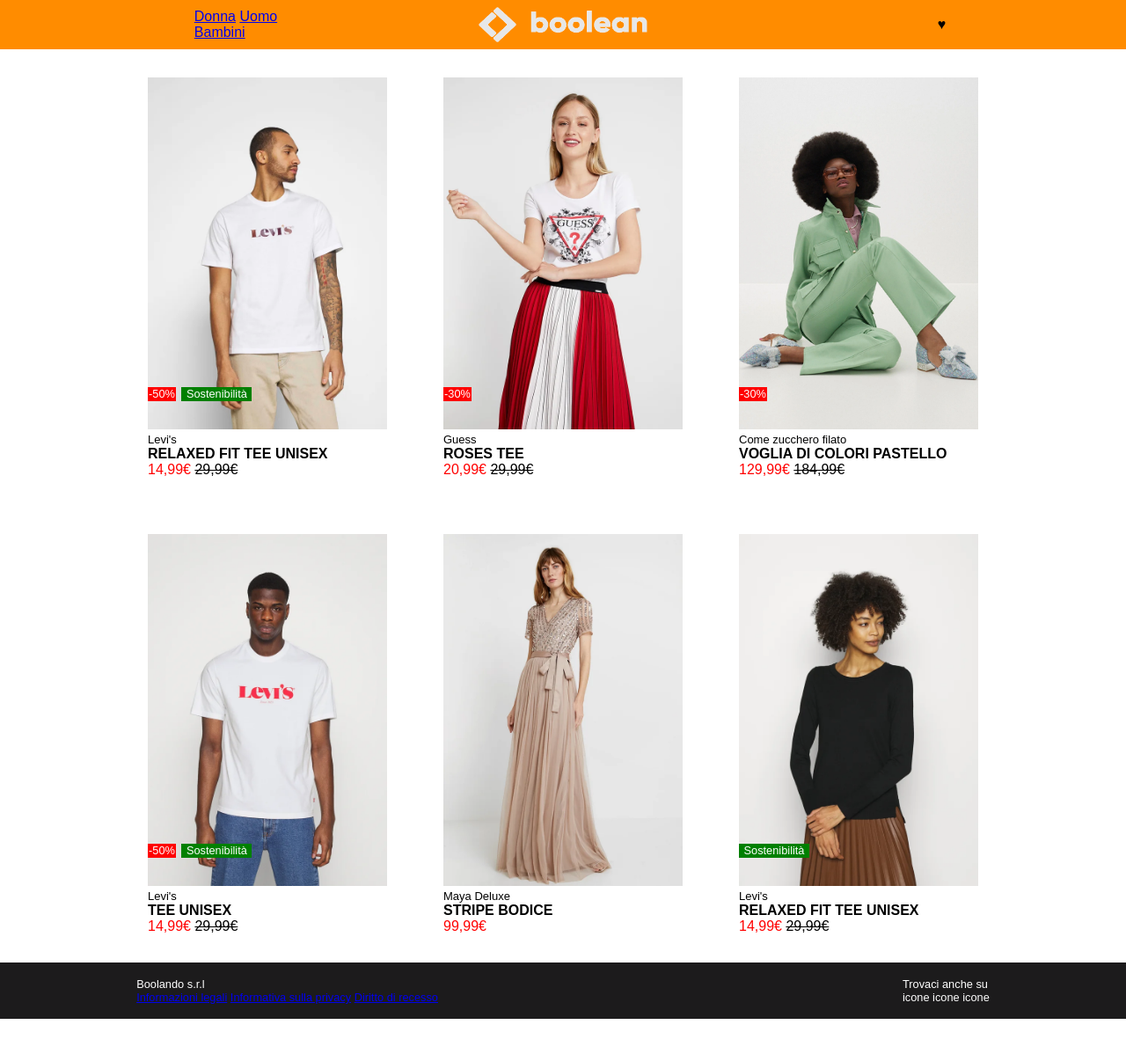
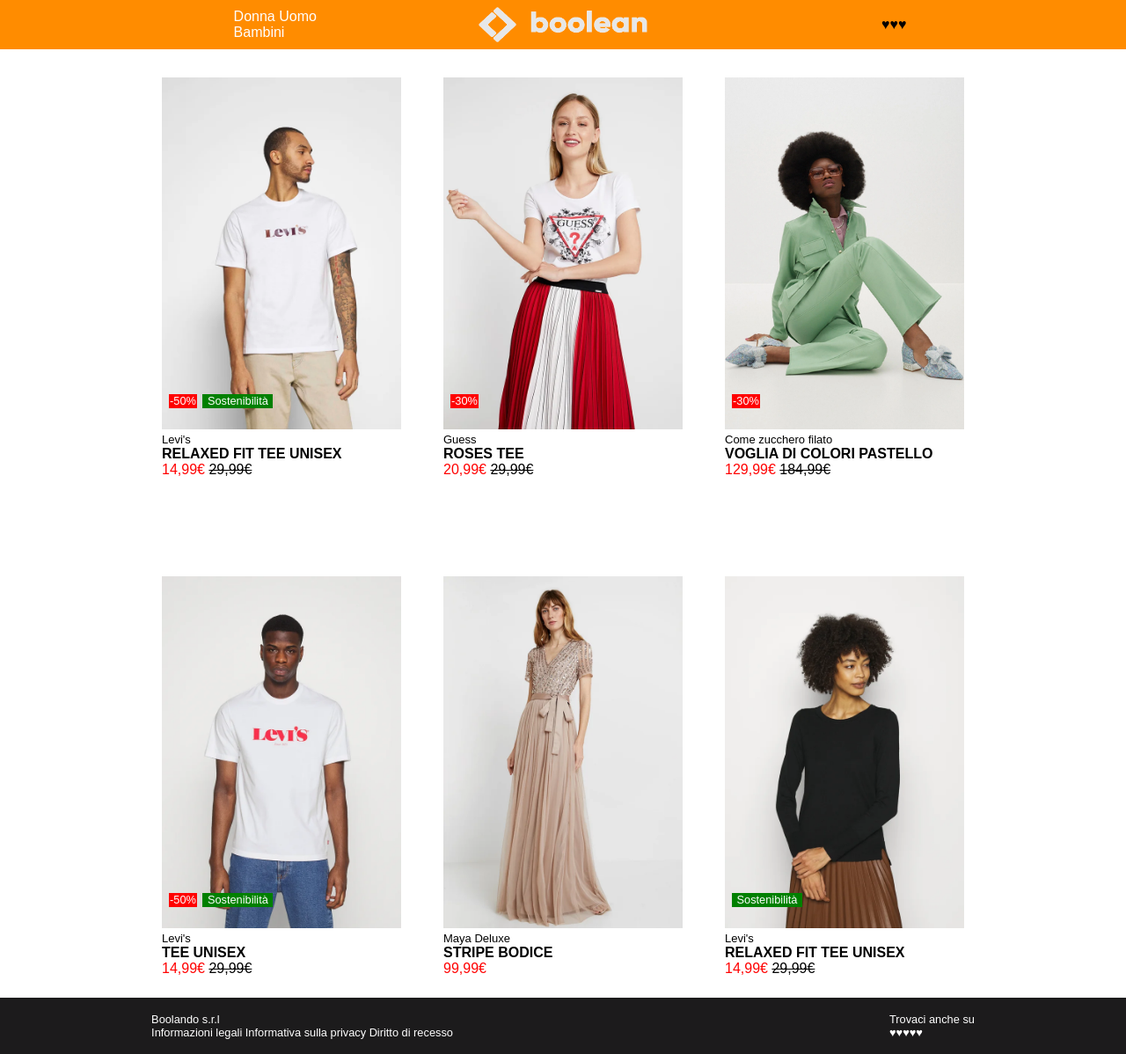
Before and after one commit to SimonePresti/html-css-boolando, a plain HTML site: page index.html in a window 1280 px wide. Shown: the whole page at 88% size. Before the commit the page ends 1158 px from the top, so only its background shows below. Drawn offline with Linux system fonts and the light colour scheme.

Commit message:
almost complete

```diff
--- a/css/style.css
+++ b/css/style.css
@@ -12,6 +12,8 @@ body {
     display: flex;
 }
 
+
+
 .p-relative {
     position: relative;
 }
@@ -24,8 +26,12 @@ body {
 nav {
     background-color: darkorange;
     height: 3.5rem;
+    width: 100%;
     justify-content: center;
     align-items: center;
+    position: fixed;
+    z-index: 1;
+
 
 
 }
@@ -37,13 +43,18 @@ nav {
 
 }
 
+a:link {
+    color: white;
+    text-decoration: none;
+}
+
 div.link {
     color: white;
     text-decoration: none;
 }
 
 .logo-box {
-    flex-basis: 40%;
+    flex-basis: 33%;
     align-items: center;
     justify-content: center;
 }
@@ -69,7 +80,8 @@ section.row-products {
 
 article.product {
     display: inline-block;
-    padding: 2rem;
+    padding: 1.5rem;
+    margin-top: 4rem;
 
 
 }
@@ -145,7 +157,7 @@ div.info {
     color: white;
     flex-basis: 100%;
     font-size: .8rem;
-    margin-right: 33rem;
+    margin-right: 31rem;
 
 }
 
--- a/index.html
+++ b/index.html
@@ -20,7 +20,7 @@
                 <img class="logo" src="./img/boolean-logo.png" alt="Logo">
             </div>
             <div class="h-right flex">
-                <span>&hearts;</span>
+                <span>&hearts;</span><span>&hearts;</span><span>&hearts;</span>
             </div>
         </nav>
 
@@ -28,7 +28,7 @@
     <main>
         <section class="row-products flex">
             <article class="product p-relative">
-                <img class="photo" src="./img/1.webp" alt="primo-uomo">
+                <img id="photo1" src="./img/1.webp" alt="primo-uomo">
                 <span class="discount p-absolute">-50%</span>
                 <span class="sustainability p-absolute">Sostenibilità</span>
                 <div>
@@ -38,7 +38,7 @@
                 </div>
             </article>
             <article class="product p-relative">
-                <img class="photo" src="./img/2.webp" alt="prima-donna">
+                <img id="photo2" src="./img/2.webp" alt="prima-donna">
                 <span class="discount p-absolute">-30%</span>
                 <div>
                     <p class="brand">Guess</p>
@@ -47,7 +47,7 @@
                 </div>
             </article>
             <article class="product p-relative">
-                <img class="photo" src="./img/3.webp" alt="seconda-donna">
+                <img id="photo3" src="./img/3.webp" alt="seconda-donna">
                 <span class="discount p-absolute">-30%</span>
                 <div>
                     <p class="brand">Come zucchero filato</p>
@@ -61,7 +61,7 @@
         <!-- INIZIO SECONDA SECTION -->
         <section class="row-products flex">
             <article class="product p-relative">
-                <img class="photo" src="./img/4.webp" alt="secondo-uomo">
+                <img id="photo4" src="./img/4.webp" alt="secondo-uomo">
                 <span class="discount p-absolute">-50%</span>
                 <span class="sustainability p-absolute">Sostenibilità</span>
                 <div>
@@ -71,7 +71,7 @@
                 </div>
             </article>
             <article class="product p-relative">
-                <img class="photo" src="./img/5.webp" alt="terza-donna">
+                <img id="photo5" src="./img/5.webp" alt="terza-donna">
                 <div>
                     <p class="brand">Maya Deluxe</p>
                     <p class="product-name">stripe bodice</p>
@@ -79,7 +79,7 @@
                 </div>
             </article>
             <article class="product p-relative">
-                <img class="photo" src="./img/6.webp" alt="quarta-donna">
+                <img id="photo6" src="./img/6.webp" alt="quarta-donna">
                 <span class="sustainability2 p-absolute">Sostenibilità</span>
                 <div>
                     <p class="brand">Levi's</p>
@@ -103,8 +103,7 @@
         <section class="flex">
             <div class="other">
                 <p>Trovaci anche su</p>
-                <span>icone icone icone</span>
-
+                <span>&hearts;</span><span>&hearts;</span><span>&hearts;</span><span>&hearts;</span><span>&hearts;</span>
             </div>
         </section>
 
```
